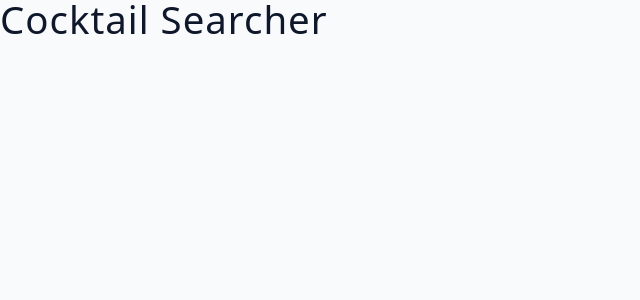
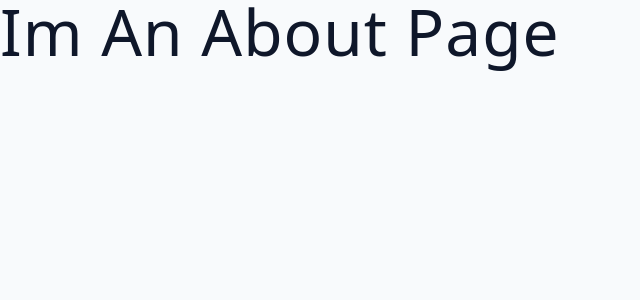
Before and after one commit to Amir2210/Cocktail-Searcher, a React (Vite) app: page /about in a window 1280 px wide. Shown: the top 300 px of the page, without its empty margins (0-640 px from the left). Built offline with nearby package versions, Linux system fonts and the light colour scheme.

Commit message:
Create basic route

```diff
--- a/src/App.jsx
+++ b/src/App.jsx
@@ -1,4 +1,14 @@
+import { BrowserRouter as Router, Routes, Route } from 'react-router-dom'
+import { CocktailIndex } from './pages/CocktailIndex'
+import { About } from './pages/About'
 const App = () => {
-  return <h2>Cocktail Searcher</h2>
+  return (
+    <Router>
+      <Routes>
+        <Route path='/' element={<CocktailIndex />} />
+        <Route path='/about' element={<About />} />
+      </Routes>
+    </Router>
+  )
 }
 export default App
--- /dev/null
+++ b/src/pages/About.jsx
@@ -0,0 +1,5 @@
+export function About() {
+  return (
+    <h1>im an about page</h1>
+  )
+}
--- /dev/null
+++ b/src/pages/CocktailIndex.jsx
@@ -0,0 +1,5 @@
+export function CocktailIndex() {
+  return (
+    <h1>CocktailIndex</h1>
+  )
+}
```
